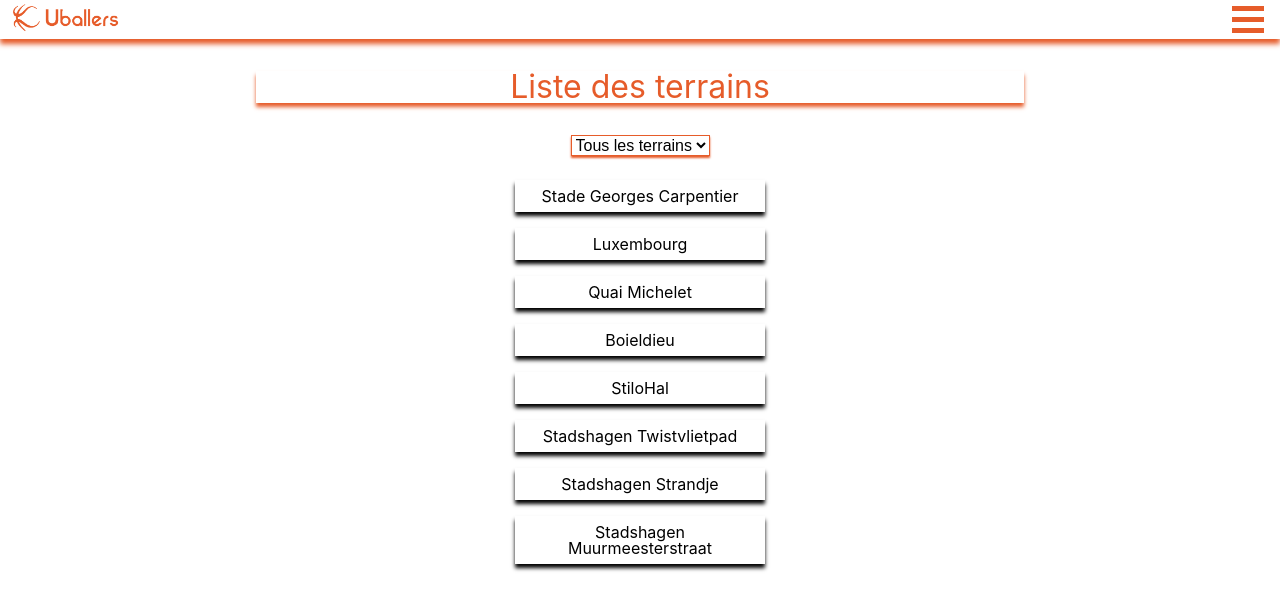
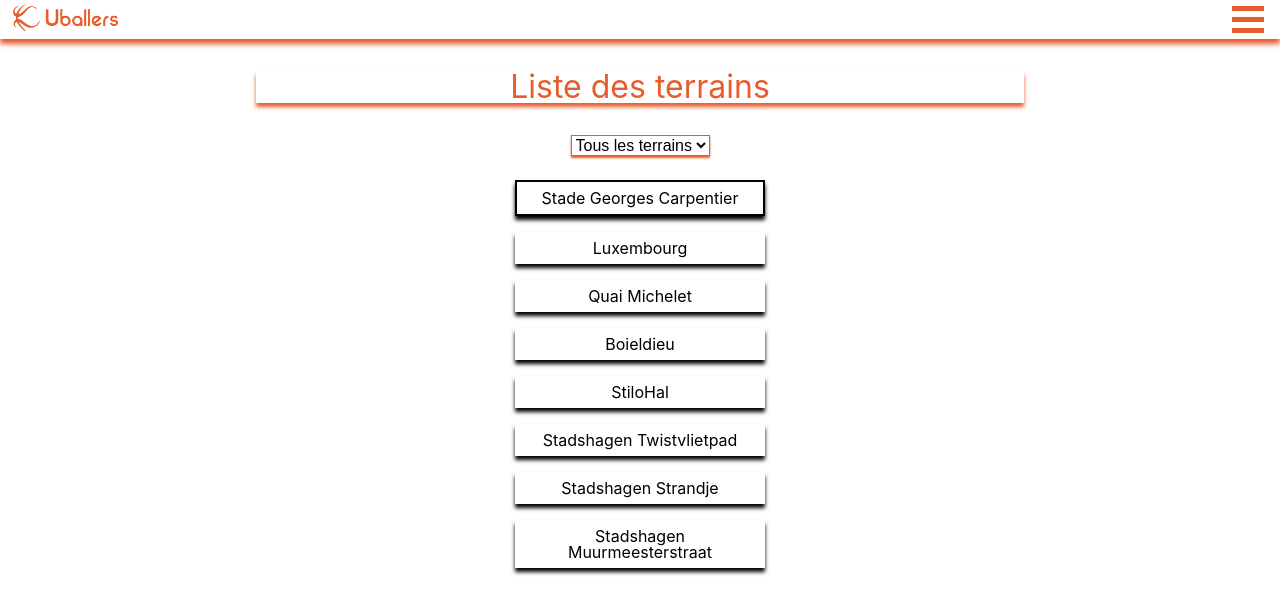
Before and after one commit to xenogearsX/Uballers, a React (Create React App) app: page / in a window 1280 px wide. In both pictures the pointer is over the element "Stade Georges Carpentier". Shown: the top 614 px of the page. Built offline with nearby package versions, Linux system fonts and the light colour scheme.

Commit message:
add hover css on clickable elements

```diff
--- a/src/components/Grounds.css
+++ b/src/components/Grounds.css
@@ -14,6 +14,9 @@
   cursor: pointer;
   color: black;
 }
+.groundLink:hover {
+  border: black 2px solid;
+}
 .grounds h1 {
   box-shadow: rgb(230, 92, 42) 0px 4px 4px;
   color: rgb(230, 92, 42);
--- a/src/screens/Favorites.css
+++ b/src/screens/Favorites.css
@@ -23,6 +23,9 @@
   text-decoration: none;
   width: 250px;
 }
+.favoriteGround a:hover, .remove:hover {
+  border: black 2px solid;
+}
 .remove {
   background-color: white;
   border: black 1px solid;
--- a/src/screens/GroundDetails.css
+++ b/src/screens/GroundDetails.css
@@ -9,6 +9,9 @@
   box-shadow: rgb(230, 92, 42) 0px 2px 2px;
   cursor: pointer;
   margin: 1rem;
+}
+.groundDetails button:hover {
+  border: rgb(230, 92, 42) 2px solid;
 }
 .groundDetails div {
   margin: 0.5rem;
```
